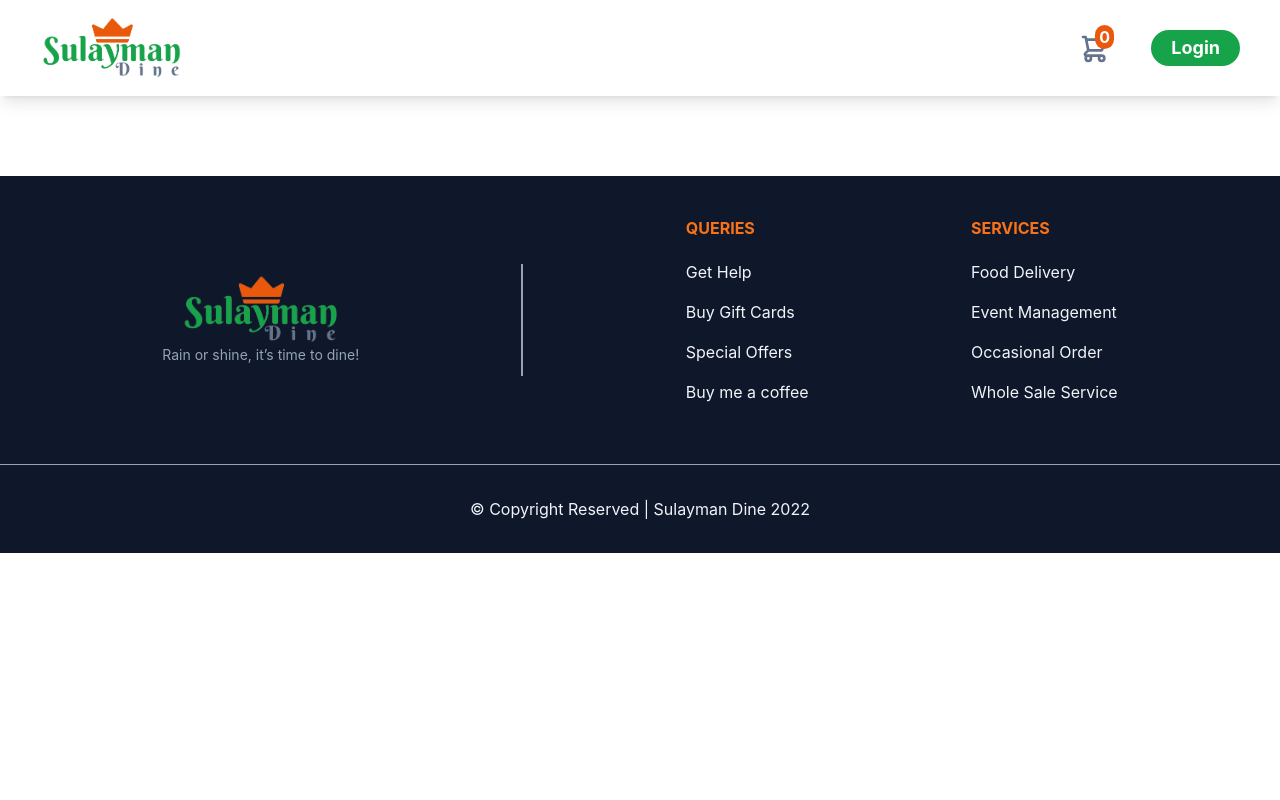
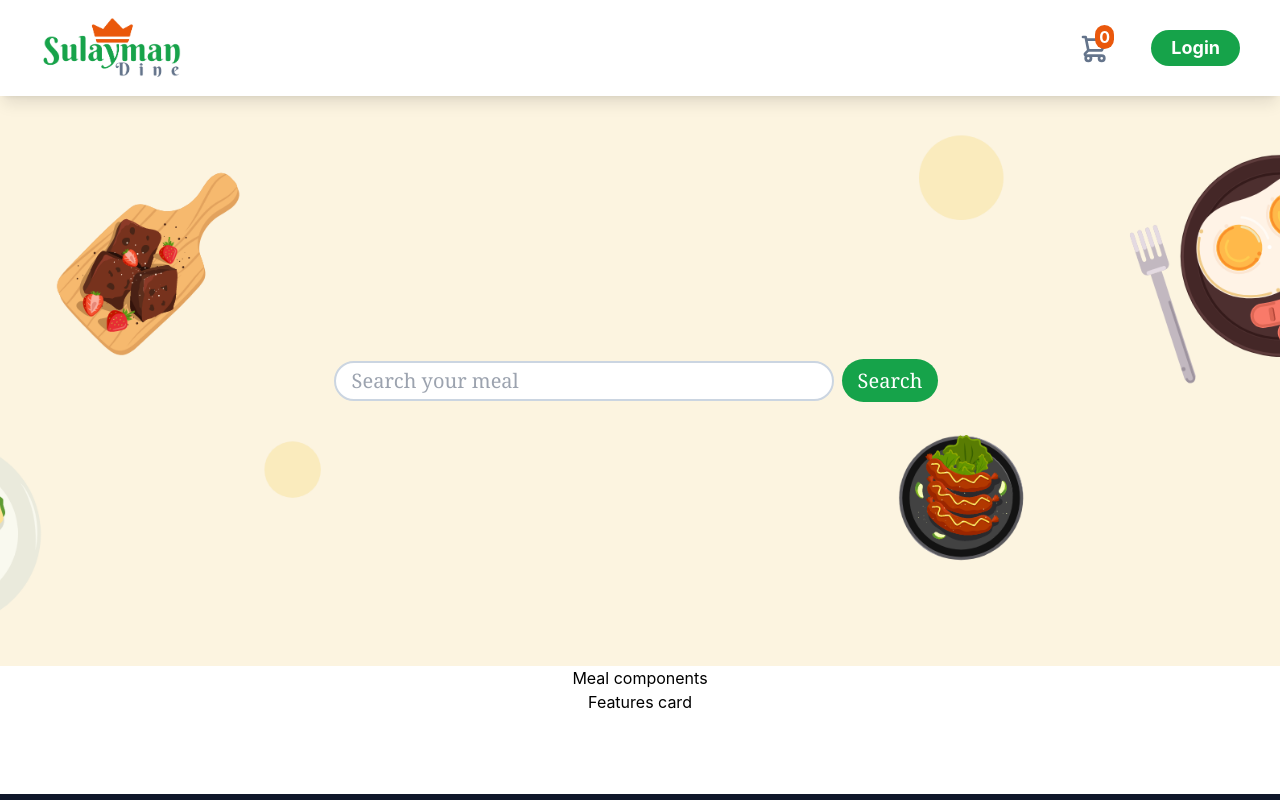
Before and after one commit to shareefrahat/sulayman-dine, a React (Create React App) app: page / in a window 1280 px wide. Shown: the top 800 px of the page. Built offline with nearby package versions, Linux system fonts and the light colour scheme.

Commit message:
home hero section updated

```diff
--- a/src/components/Home/Home.js
+++ b/src/components/Home/Home.js
@@ -1,7 +1,32 @@
 import React from "react";
+import bgBanner from "../../images/bannerbackground.png";
 
 const Home = () => {
-  return <div></div>;
+  return (
+    <div>
+      <section
+        style={{
+          backgroundImage: `url(${bgBanner})`,
+          backgroundRepeat: "no-repeat",
+          backgroundPosition: "center",
+        }}
+        className="bg-cover h-[150px] w-full md:h-[570px] flex justify-center items-center"
+      >
+        <div>
+          <input
+            className="outline-none border-2 rounded-full border-slate-300 focus:border-orange-600 px-4  py-1 text-md md:text-xl text-green-700 font-serif w-[250px] md:w-[500px]"
+            type="text"
+            placeholder="Search your meal"
+          />
+          <span className="bg-green-600 hover:bg-orange-600 text-white px-4 py-2 mx-2 text-md md:text-xl rounded-full font-serif cursor-pointer">
+            Search
+          </span>
+        </div>
+      </section>
+      <section>Meal components</section>
+      <section>Features card</section>
+    </div>
+  );
 };
 
 export default Home;
```
Also changed, not shown: src/images/bannerbackground.png (added), src/images/logo-whtiebg.jpg (deleted).
